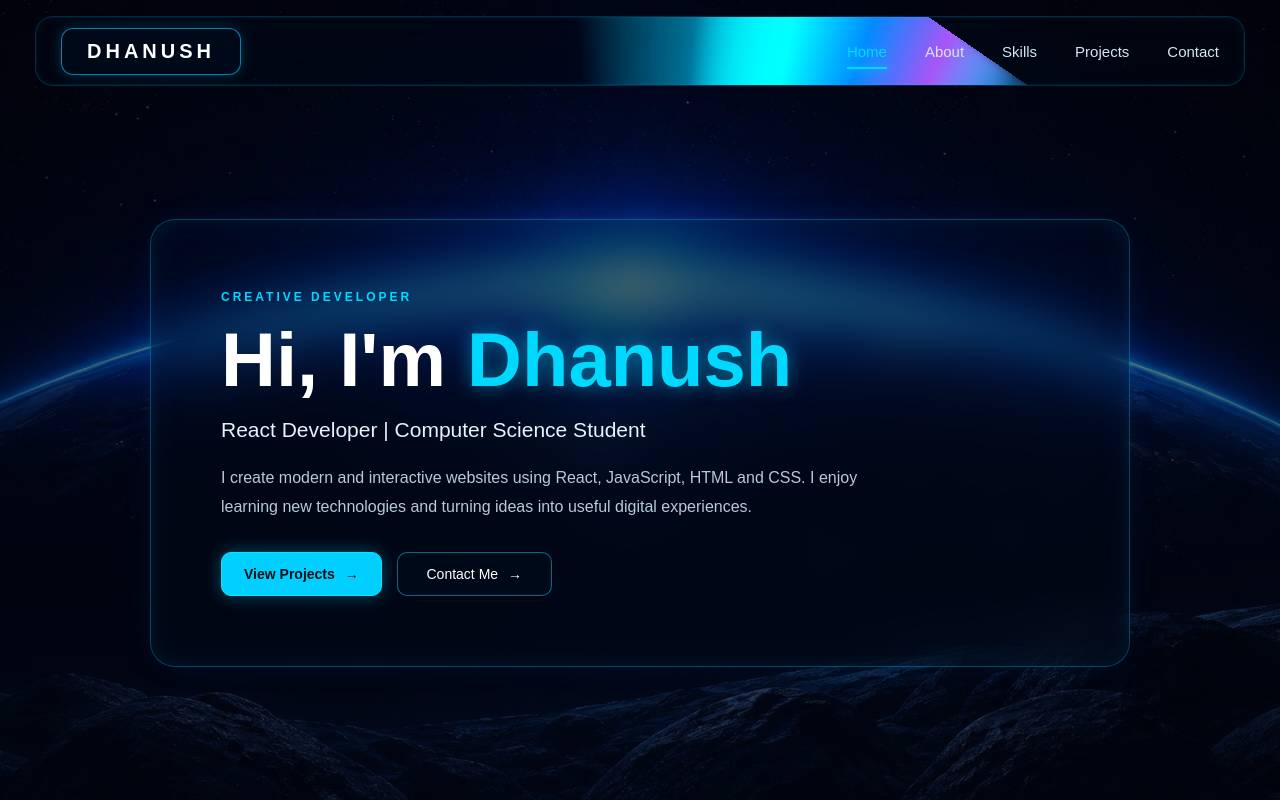
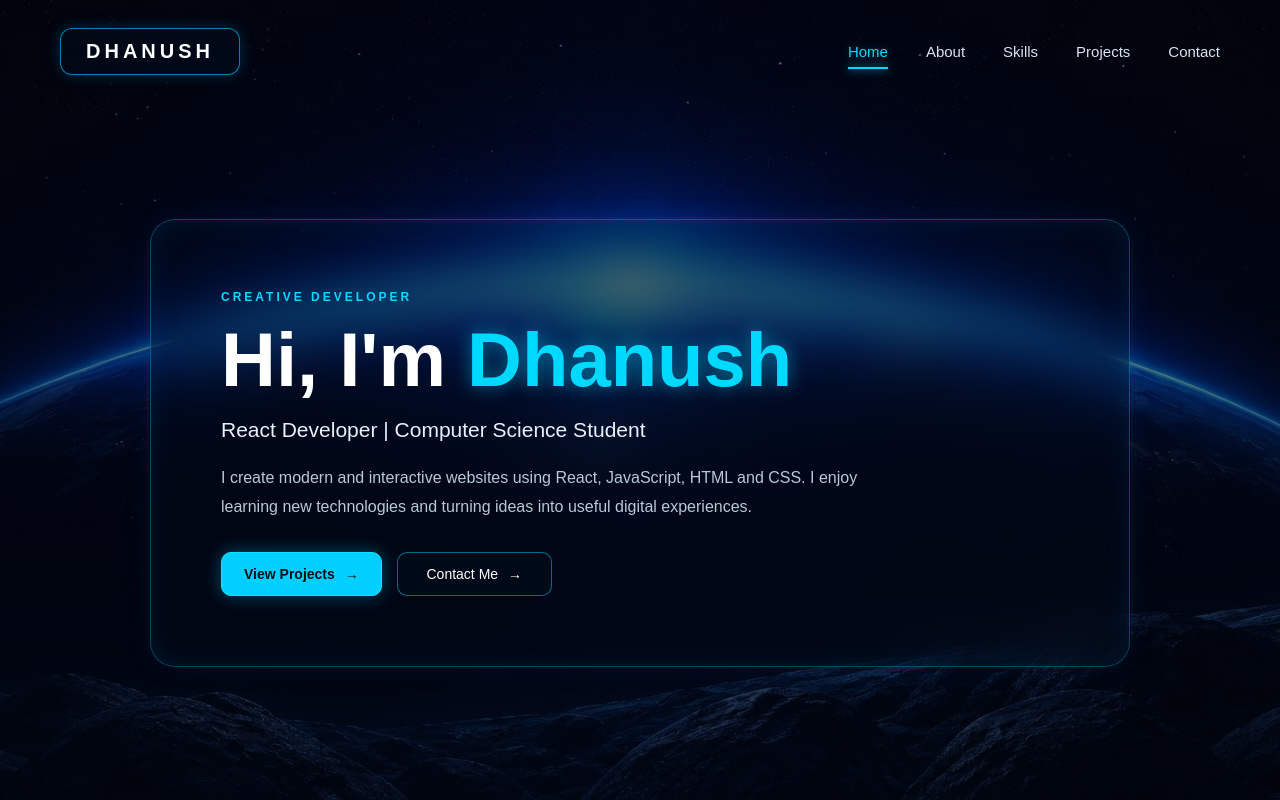
Before and after one commit to dhanushkptcs2024-crypto/my-portfolio, a React app: page / in a window 1280 px wide. Built offline with nearby package versions, Linux system fonts and the light colour scheme; the HTML template or start-up script is replaced by a standard one.

Commit message:
Update App.css

```diff
--- a/src/App.css
+++ b/src/App.css
@@ -15,6 +15,8 @@ body {
   font-family: Arial, Helvetica, sans-serif;
   background: #010308;
   color: white;
+
+  /* SCROLLING FIX */
   overflow-x: hidden;
   overflow-y: auto;
 }
@@ -30,14 +32,14 @@ textarea {
   font-family: inherit;
 }
 
-
-/* =========================================
+/* ================================
    MAIN PAGE
-========================================= */
+================================ */
 
 .page {
   width: 100%;
   min-height: 100vh;
+  height: auto;
 
   background:
     linear-gradient(
@@ -56,10 +58,9 @@ textarea {
   position: relative;
 }
 
-
-/* =========================================
-   GLASS
-========================================= */
+/* ================================
+   GLASS EFFECT
+================================ */
 
 .glass {
   background: rgba(3, 13, 28, 0.25);
@@ -74,22 +75,17 @@ textarea {
     inset 0 0 25px rgba(0, 170, 255, 0.03);
 }
 
-
-/* =========================================
+/* ================================
    NAVBAR
-   GLASS + TRAVELING BORDER
-========================================= */
+================================ */
 
 .navbar {
   width: calc(100% - 70px);
   max-width: 1250px;
 
-  height: 70px;
   min-height: 70px;
 
   margin: 16px auto 0;
-
-  padding: 0 25px;
 
   border-radius: 18px;
 
@@ -97,179 +93,14 @@ textarea {
   align-items: center;
   justify-content: space-between;
 
+  padding: 0 25px;
+
   flex-shrink: 0;
-
-  position: relative;
-
-  /*
-    IMPORTANT:
-    Transparent glass background.
-  */
-  background: rgba(3, 13, 28, 0.25);
-
-  backdrop-filter: blur(20px);
-  -webkit-backdrop-filter: blur(20px);
-
-  /*
-    Very faint normal border.
-  */
-  border: 1px solid rgba(0, 200, 255, 0.20);
-
-  /*
-    Keep the moving glow inside the navbar.
-  */
-  overflow: hidden;
-
-  /*
-    Creates separate stacking layer.
-  */
-  isolation: isolate;
 
   animation: navAnimation 0.7s ease;
 }
 
-
-/* =========================================
-   TRAVELING GLOW
-========================================= */
-
-.navbar::before {
-
-  content: "";
-
-  position: absolute;
-
-  /*
-    Make the animated layer slightly larger
-    than the navbar.
-  */
-  inset: -60%;
-
-  /*
-    This is the important part.
-    Only a small section is bright.
-  */
-  background:
-    conic-gradient(
-      from 0deg,
-
-      transparent 0deg,
-
-      transparent 320deg,
-
-      rgba(0, 255, 255, 0.15) 330deg,
-
-      #00ffff 338deg,
-
-      #008cff 344deg,
-
-      #a855f7 350deg,
-
-      rgba(168, 85, 247, 0.15) 356deg,
-
-      transparent 360deg
-    );
-
-  /*
-    Cut out the middle.
-
-    This means the color appears ONLY
-    around the border, not inside the navbar.
-  */
-  -webkit-mask:
-    linear-gradient(#000 0 0) content-box,
-    linear-gradient(#000 0 0);
-
-  -webkit-mask-composite: xor;
-
-  mask:
-    linear-gradient(#000 0 0) content-box,
-    linear-gradient(#000 0 0);
-
-  mask-composite: exclude;
-
-  /*
-    Border thickness.
-  */
-  padding: 61%;
-
-  /*
-    Glow movement.
-  */
-  animation: navbarGlowTravel 5s linear infinite;
-
-  /*
-    Glow softness.
-  */
-  filter:
-    drop-shadow(0 0 3px #00ffff)
-    drop-shadow(0 0 8px rgba(0, 180, 255, 0.8))
-    drop-shadow(0 0 14px rgba(0, 120, 255, 0.45));
-
-  pointer-events: none;
-
-  z-index: 1;
-}
-
-
-/* =========================================
-   SECOND VERY SOFT GLOW
-========================================= */
-
-.navbar::after {
-
-  content: "";
-
-  position: absolute;
-
-  inset: 0;
-
-  border-radius: 18px;
-
-  border: 1px solid rgba(0, 210, 255, 0.08);
-
-  box-shadow:
-    inset 0 0 12px rgba(0, 170, 255, 0.04);
-
-  pointer-events: none;
-
-  z-index: 1;
-}
-
-
-/* =========================================
-   MAKE CONTENT STAY ABOVE BORDER
-========================================= */
-
-.navbar .logo,
-.navbar .nav-links {
-
-  position: relative;
-
-  z-index: 5;
-}
-
-
-/* =========================================
-   BORDER TRAVEL ANIMATION
-========================================= */
-
-@keyframes navbarGlowTravel {
-
-  0% {
-    transform: rotate(0deg);
-  }
-
-  100% {
-    transform: rotate(360deg);
-  }
-
-}
-
-
-/* =========================================
-   LOGO
-========================================= */
+/* LOGO */
 
 .logo {
   padding: 11px 25px;
@@ -305,14 +136,13 @@ textarea {
   transform: translateY(-2px);
 }
 
-
-/* =========================================
-   NAVIGATION
-========================================= */
+/* NAVIGATION */
 
 .nav-links {
   display: flex;
+
   align-items: center;
+
   gap: 38px;
 }
 
@@ -355,10 +185,9 @@ textarea {
     0 0 10px #00d9ff;
 }
 
-
-/* =========================================
+/* ================================
    HOME PAGE
-========================================= */
+================================ */
 
 .home-page {
   flex: 1;
@@ -468,10 +297,9 @@ h1 span {
   margin-bottom: 30px;
 }
 
-
-/* =========================================
+/* ================================
    BUTTONS
-========================================= */
+================================ */
 
 .hero-buttons {
   display: flex;
@@ -540,10 +368,9 @@ h1 span {
   transform: translateY(-3px);
 }
 
-
-/* =========================================
+/* ================================
    INNER PAGES
-========================================= */
+================================ */
 
 .inner-page {
   flex: 1;
@@ -589,10 +416,9 @@ h1 span {
   line-height: 1.6;
 }
 
-
-/* =========================================
+/* ================================
    ABOUT
-========================================= */
+================================ */
 
 .about-content {
   display: grid;
@@ -672,10 +498,9 @@ h1 span {
   font-size: 13px;
 }
 
-
-/* =========================================
+/* ================================
    SKILLS
-========================================= */
+================================ */
 
 .skills-grid {
   display: grid;
@@ -742,10 +567,9 @@ h1 span {
     0 0 8px #00d9ff;
 }
 
-
-/* =========================================
+/* ================================
    PROJECTS
-========================================= */
+================================ */
 
 .projects-list {
   margin-top: 15px;
@@ -898,10 +722,9 @@ h1 span {
   transform: translateY(-3px);
 }
 
-
-/* =========================================
+/* ================================
    CONTACT
-========================================= */
+================================ */
 
 .contact-card {
   display: grid;
@@ -1043,10 +866,9 @@ h1 span {
   margin-top: 10px;
 }
 
-
-/* =========================================
+/* ================================
    ANIMATIONS
-========================================= */
+================================ */
 
 @keyframes navAnimation {
   from {
@@ -1084,15 +906,14 @@ h1 span {
   }
 }
 
-
-/* =========================================
+/* ================================
    TABLET
-========================================= */
+================================ */
 
 @media (max-width: 850px) {
-
   .navbar {
     width: calc(100% - 30px);
+
     padding: 0 15px;
   }
 
@@ -1106,12 +927,15 @@ h1 span {
 
   .logo {
     font-size: 15px;
+
     padding: 9px 13px;
+
     letter-spacing: 2px;
   }
 
   .hero {
     padding: 40px 30px;
+
     min-height: 380px;
   }
 
@@ -1142,6 +966,7 @@ h1 span {
 
   .about-content {
     grid-template-columns: 1fr;
+
     gap: 25px;
   }
 
@@ -1155,33 +980,30 @@ h1 span {
 
   .contact-card {
     grid-template-columns: 1fr;
+
     gap: 25px;
   }
 }
 
-
-/* =========================================
+/* ================================
    MOBILE
-========================================= */
+================================ */
 
 @media (max-width: 600px) {
-
   body {
     overflow-x: hidden;
+
     overflow-y: auto;
   }
 
   .page {
     min-height: 100vh;
+
     height: auto;
   }
 
   .navbar {
     height: 60px;
-    min-height: 60px;
-    width: calc(100% - 20px);
-    padding: 0 10px;
-    border-radius: 16px;
   }
 
   .nav-links {
@@ -1196,14 +1018,9 @@ h1 span {
     bottom: -6px;
   }
 
-  .logo {
-    font-size: 12px;
-    padding: 8px 10px;
-    letter-spacing: 2px;
-  }
-
   .hero {
     padding: 30px 22px;
+
     min-height: 360px;
   }
 
@@ -1217,6 +1034,7 @@ h1 span {
 
   .hero-buttons {
     flex-direction: column;
+
     width: 100%;
   }
 
@@ -1226,13 +1044,17 @@ h1 span {
 
   .inner-page {
     align-items: flex-start;
+
     padding: 20px 15px 40px;
   }
 
   .page-card {
     width: 100%;
+
     max-height: none;
+
     overflow: visible;
+
     padding: 25px 20px;
   }
 
@@ -1247,6 +1069,7 @@ h1 span {
 
   .skills-grid {
     grid-template-columns: repeat(2, 1fr);
+
     gap: 12px;
   }
 
@@ -1260,12 +1083,15 @@ h1 span {
 
   .project-card {
     padding: 20px;
+
     gap: 15px;
   }
 
   .project-icon {
     width: 70px;
+
     height: 70px;
+
     font-size: 22px;
   }
 
@@ -1284,4 +1110,4 @@ h1 span {
   .contact-form {
     padding: 20px;
   }
-    }
+}
```
